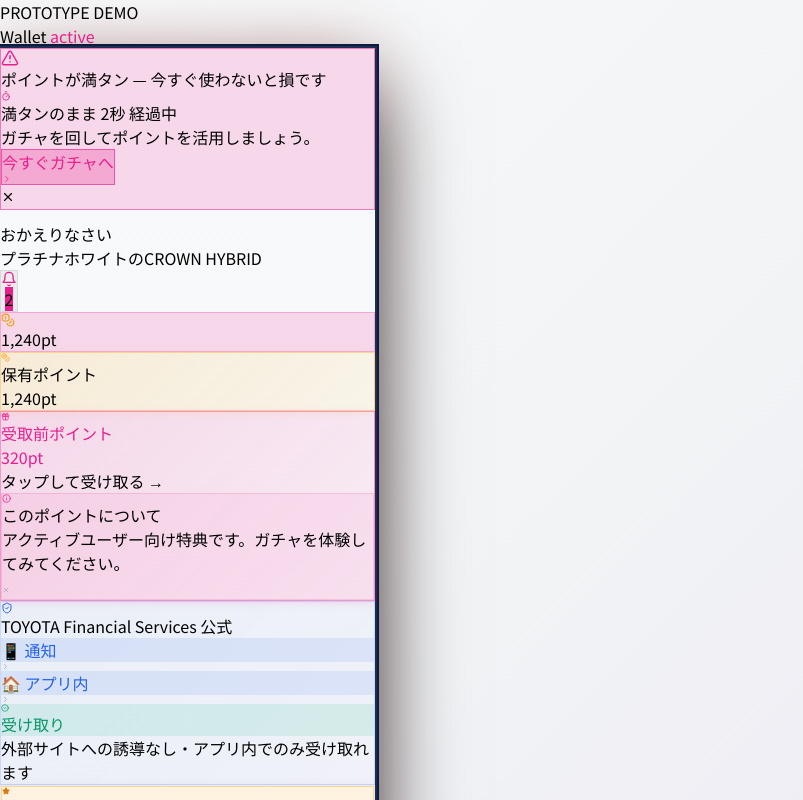
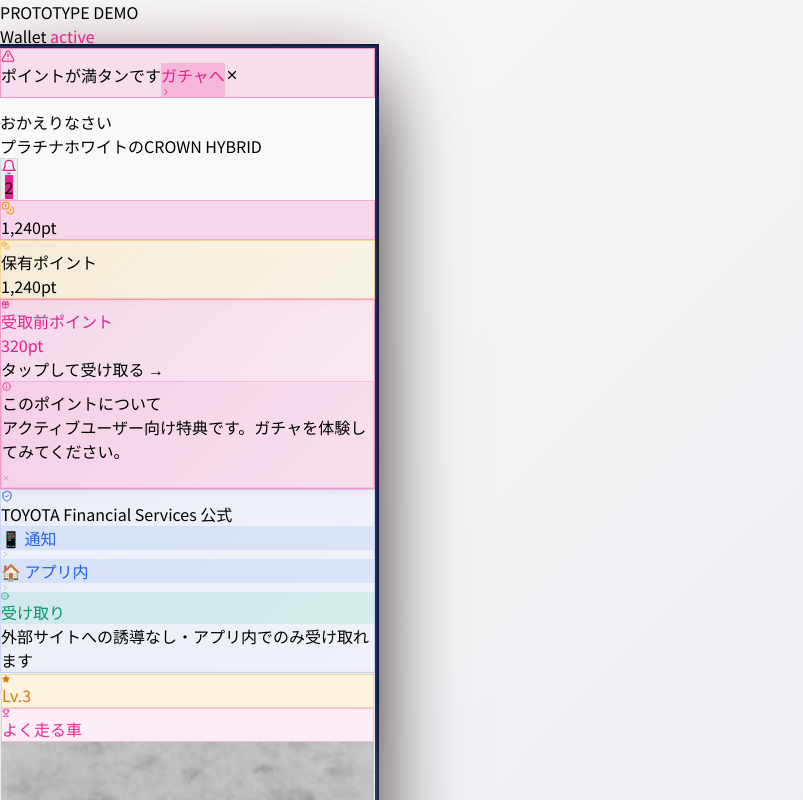
Before and after one commit to takumi-sakurai-DG/wallet-active-demo, a React (Vite) app in the folder client/: page / in a window 1280 px wide. Both pictures are taken after a click on the button "スキップ". Shown: the whole page, without its empty margins (0-803 px from the left). Built offline with nearby package versions, Linux system fonts and the light colour scheme.

Commit message:
Checkpoint: ホーム画面の「ポイントが満タンです」バナーを1行コンパクト表示に変更。アイコン・テキスト・ガチャへボタン・×ボタンを横並びに整理し、閉じるボタンのタップ領域を拡大して確実に機能するよう修正。

```diff
--- a/client/src/components/screens/HomeScreen.tsx
+++ b/client/src/components/screens/HomeScreen.tsx
@@ -488,17 +488,11 @@ export default function HomeScreen() {
         <motion.div
           initial={{ y: -60, opacity: 0 }}
           animate={{ y: 0, opacity: 1 }}
-          className="mx-3 mt-2 rounded-xl px-4 py-3 flex items-start gap-3 relative"
-          style={{ background: "rgba(233,30,140,0.15)", border: "1px solid rgba(233,30,140,0.5)" }}
+          className="mx-3 mt-2 rounded-xl px-3 py-2 flex items-center gap-2 relative"
+          style={{ background: "rgba(233,30,140,0.12)", border: "1px solid rgba(233,30,140,0.4)" }}
         >
-          <AlertTriangle size={18} className="flex-shrink-0 mt-0.5" color="#E91E8C" />
-          <div className="flex-1">
-            <div className="text-gray-800 font-bold text-sm">ポイントが満タン — 今すぐ使わないと損です</div>
-            <div className="text-gray-600 text-xs mt-0.5 flex items-center gap-1">
-              <Timer size={10} className="flex-shrink-0" color="#E91E8C" />
-              <span>満タンのまま <span className="font-bold text-pink-600">{fuelFullElapsedStr}</span> 経過中</span>
-            </div>
-            <div className="text-gray-500/70 text-xs mt-0.5">ガチャを回してポイントを活用しましょう。</div>
+          <AlertTriangle size={14} className="flex-shrink-0" color="#E91E8C" />
+          <span className="flex-1 text-gray-800 font-bold text-xs">ポイントが満タンです</span>
           <motion.button
             whileTap={{ scale: 0.93 }}
             onClick={() => {
@@ -507,13 +501,15 @@ export default function HomeScreen() {
               setPreferredGachaMode(mode);
               setScreen("choose");
             }}
-              className="mt-2 flex items-center gap-1 px-3 py-1 rounded-full text-[10px] font-black"
-              style={{ background: "rgba(233,30,140,0.25)", border: "1px solid rgba(233,30,140,0.6)", color: "#E91E8C" }}
+            className="flex items-center gap-1 px-2 py-0.5 rounded-full text-[10px] font-bold"
+            style={{ background: "rgba(233,30,140,0.2)", color: "#E91E8C" }}
           >
-              今すぐガチャへ <ChevronRight size={10} />
+            ガチャへ <ChevronRight size={10} />
           </motion.button>
-          </div>
-          <button onClick={dismissFuelNotification} className="text-gray-500/40 hover:text-gray-500/70 mt-0.5">
+          <button
+            onClick={dismissFuelNotification}
+            className="flex-shrink-0 p-1 text-gray-400 hover:text-gray-600"
+          >
             <X size={14} />
           </button>
         </motion.div>
```
Lines whose indentation alone changed are shown as unchanged.
